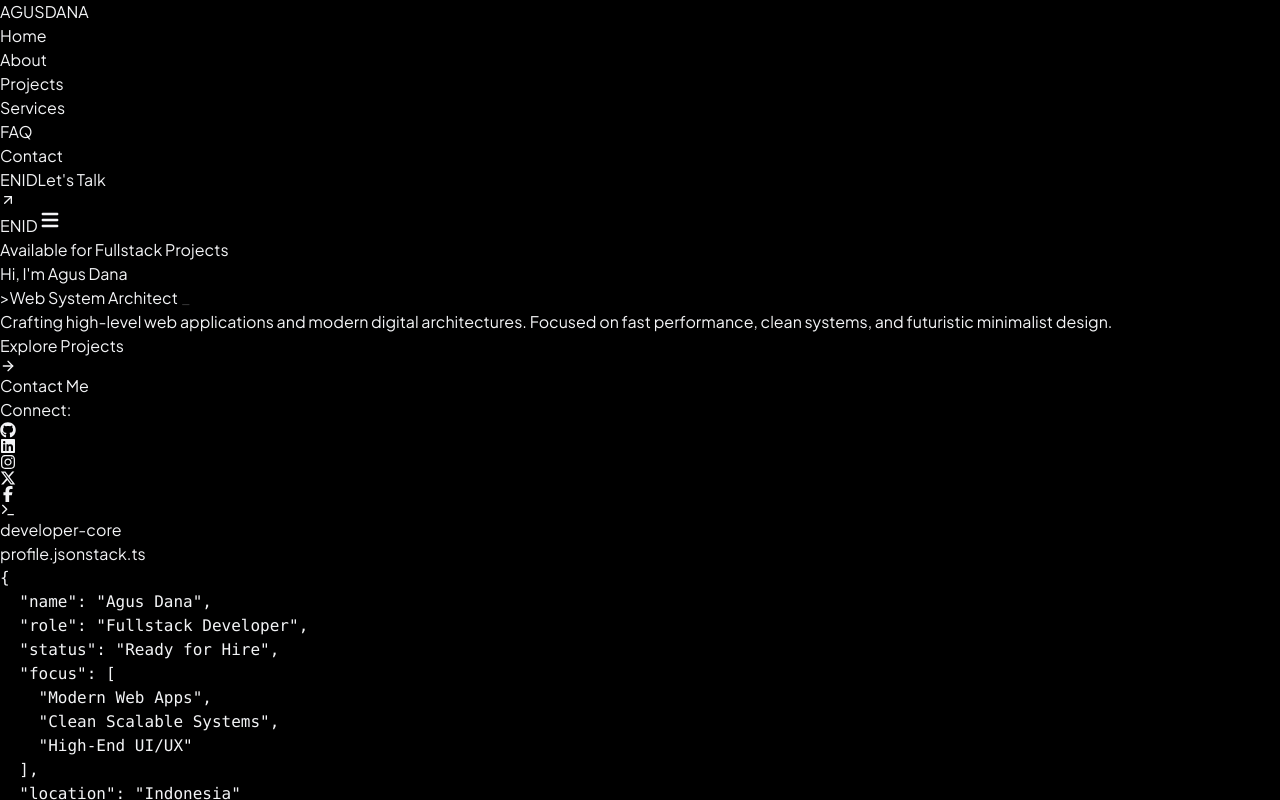
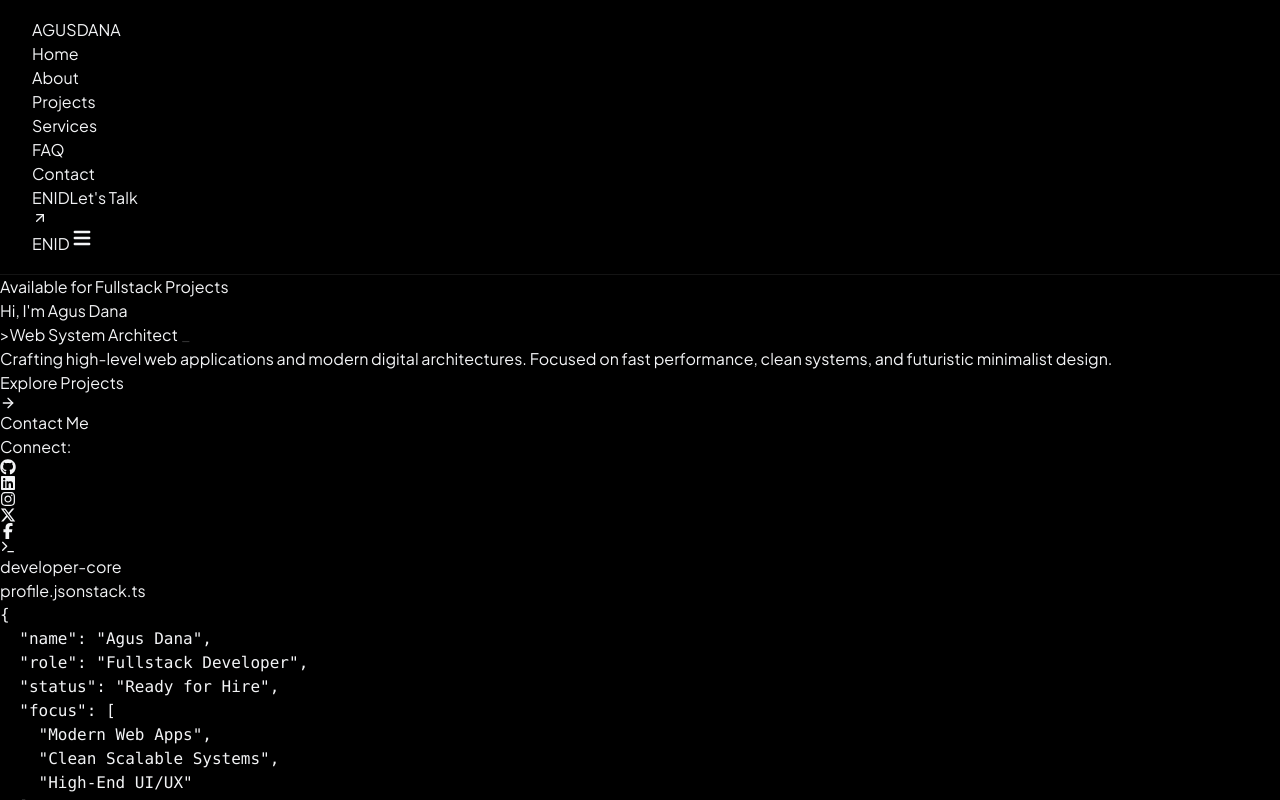
Before and after one commit to AgusDana1/portfolio-gusdana, a React app: page / in a window 1280 px wide. Shown: the top 800 px of the page. Built offline with nearby package versions, Linux system fonts and the light colour scheme; the HTML template or start-up script is replaced by a standard one.

Commit message:
update navbar

```diff
--- a/src/components/Hero.jsx
+++ b/src/components/Hero.jsx
@@ -81,11 +81,11 @@ export default function Hero() {
 
           {/* SOCIAL MEDIA PILLS */}
           <div className="flex items-center flex-wrap gap-2.5 sm:gap-3 mt-8 sm:mt-10">
-            <span className="text-[11px] sm:text-xs text-neutral-500 uppercase tracking-widest font-mono mr-1">
+            <span className="text-[11px] sm:text-xs text-neutral-500 uppercase tracking-wider font-mono mr-1">
               {t.hero.connect}
             </span>
             {[
-              { icon: <FaGithub />, href: "https://github.com", label: "GitHub" },
+              { icon: <FaGithub />, href: "https://github.com/AgusDana1", label: "GitHub" },
               { icon: <FaLinkedin />, href: "https://linkedin.com", label: "LinkedIn" },
               { icon: <FaInstagram />, href: "https://instagram.com", label: "Instagram" },
               { icon: <FaXTwitter />, href: "https://x.com", label: "X" },
--- a/src/components/Navbar.jsx
+++ b/src/components/Navbar.jsx
@@ -72,13 +72,51 @@ export default function Navbar() {
   );
 
   return (
-    <header className="fixed top-3 sm:top-5 left-0 right-0 z-50 flex justify-center px-3 sm:px-4">
-      <nav
-        className={`w-full max-w-5xl rounded-full transition-all duration-300 flex items-center justify-between px-4 sm:px-6 py-2.5 sm:py-3 border ${
-          scrolled
-            ? "bg-black/85 backdrop-blur-xl border-white/15 shadow-[0_12px_36px_rgba(0,0,0,0.8)]"
-            : "bg-black/50 backdrop-blur-lg border-white/10 shadow-[0_8px_24px_rgba(0,0,0,0.5)]"
-        }`}
+    <>
+      <motion.header
+      className="fixed top-0 left-0 right-0 z-50 flex justify-center pointer-events-none"
+      initial={false}
+      animate={{
+        y: scrolled ? 14 : 0,
+      }}
+      transition={{
+        type: "spring",
+        stiffness: 340,
+        damping: 28,
+        mass: 0.8,
+      }}
+    >
+      <motion.nav
+        className="pointer-events-auto flex items-center justify-between"
+        initial={false}
+        animate={{
+          width: scrolled ? "min(92%, 1024px)" : "100%",
+          borderRadius: scrolled ? 9999 : 0,
+          paddingLeft: scrolled ? 20 : 32,
+          paddingRight: scrolled ? 20 : 32,
+          paddingTop: scrolled ? 10 : 18,
+          paddingBottom: scrolled ? 10 : 18,
+          backgroundColor: scrolled ? "rgba(5, 5, 5, 0.92)" : "rgba(0, 0, 0, 0.55)",
+          borderColor: scrolled ? "rgba(255, 255, 255, 0.16)" : "rgba(255, 255, 255, 0.08)",
+          boxShadow: scrolled
+            ? "0 22px 50px -10px rgba(0, 0, 0, 0.95), 0 0 0 1px rgba(255, 255, 255, 0.14), 0 0 30px rgba(34, 211, 238, 0.1)"
+            : "0 0 0 0 rgba(0, 0, 0, 0)",
+          borderWidth: 1,
+          borderTopWidth: scrolled ? 1 : 0,
+          borderLeftWidth: scrolled ? 1 : 0,
+          borderRightWidth: scrolled ? 1 : 0,
+          borderBottomWidth: 1,
+        }}
+        transition={{
+          type: "spring",
+          stiffness: 340,
+          damping: 28,
+          mass: 0.8,
+        }}
+        style={{
+          backdropFilter: "blur(20px)",
+          WebkitBackdropFilter: "blur(20px)",
+        }}
       >
         {/* LOGO */}
         <a
@@ -129,8 +167,9 @@ export default function Navbar() {
           >
             {isOpen ? <HiX size={24} /> : <HiMenu size={24} />}
           </button>
-        </div>
-      </nav>
+          </div>
+        </motion.nav>
+      </motion.header>
 
       {/* MOBILE MENU MODAL */}
       <AnimatePresence>
@@ -179,6 +218,6 @@ export default function Navbar() {
           </>
         )}
       </AnimatePresence>
-    </header>
+    </>
   );
 }
```
